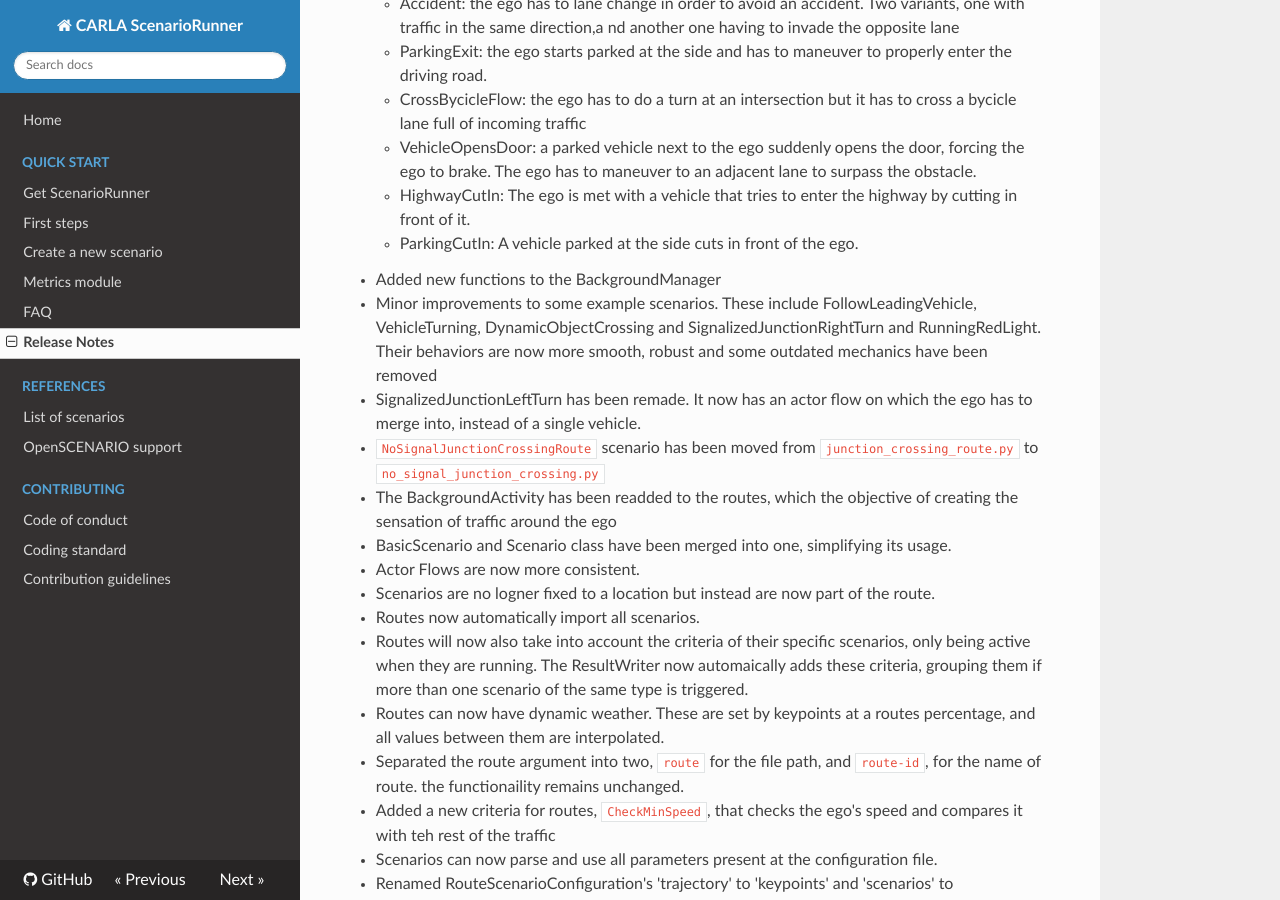
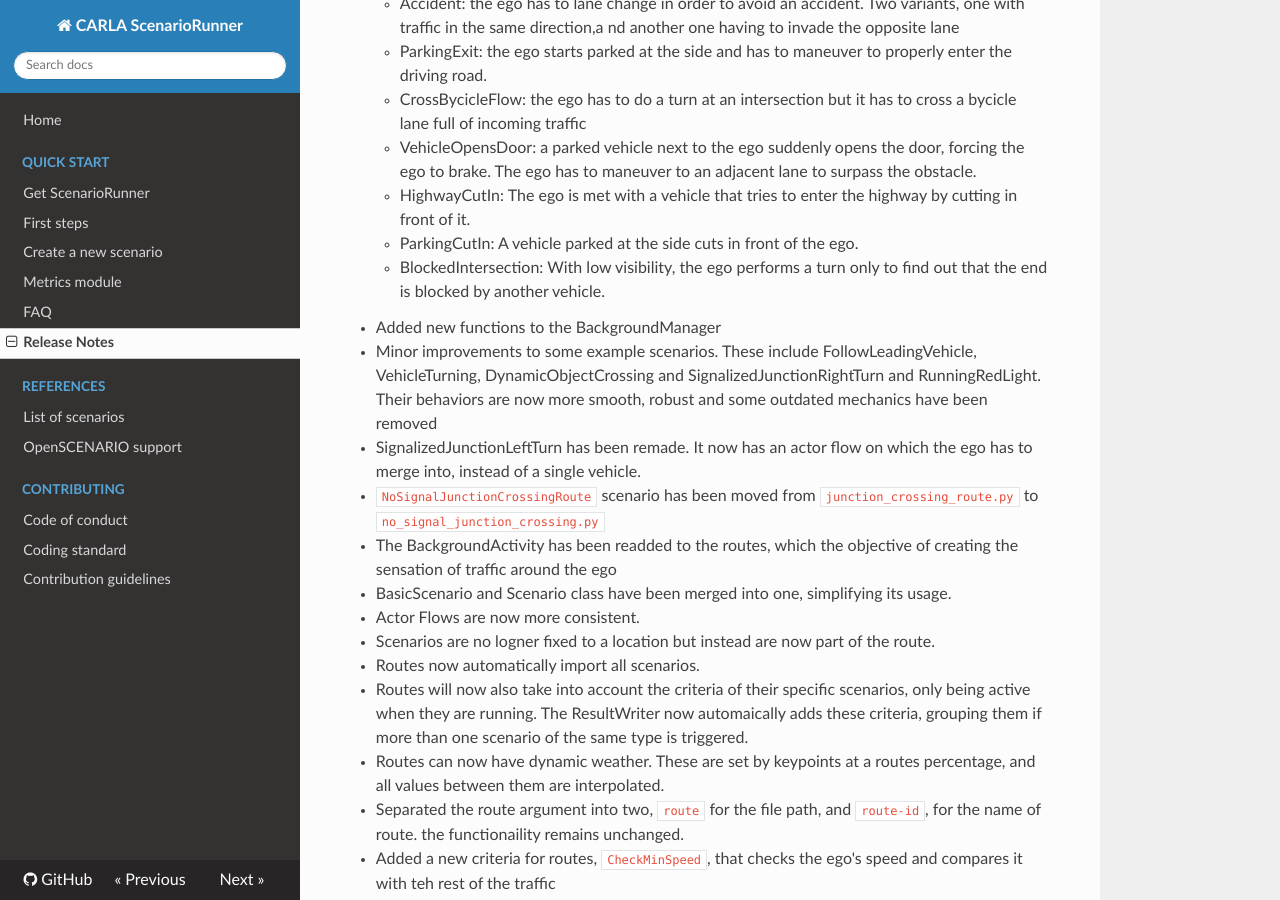
Before and after one commit to carla-simulator/scenario_runner, an MkDocs documentation site: the page built from Docs/CHANGELOG.md, in a window 1280 px wide and 900 px high, scrolled down 677 px. Built offline with MkDocs 1.6.1, drawn with Linux system fonts in a browser that asks for light colours; nearby versions of some CDN libraries.

Commit message:
Add changelog

```diff
--- a/Docs/CHANGELOG.md
+++ b/Docs/CHANGELOG.md
@@ -24,6 +24,7 @@
     - VehicleOpensDoor: a parked vehicle next to the ego suddenly opens the door, forcing the ego to brake. The ego has to maneuver to an adjacent lane to surpass the obstacle.
     - HighwayCutIn: The ego is met with a vehicle that tries to enter the highway by cutting in front of it.
     - ParkingCutIn: A vehicle parked at the side cuts in front of the ego.
+    - BlockedIntersection: With low visibility, the ego performs a turn only to find out that the end is blocked by another vehicle.
 * Added new functions to the BackgroundManager
 * Minor improvements to some example scenarios. These include FollowLeadingVehicle, VehicleTurning, DynamicObjectCrossing and SignalizedJunctionRightTurn and RunningRedLight. Their behaviors are now more smooth, robust and some outdated mechanics have been removed
 * SignalizedJunctionLeftTurn has been remade. It now has an actor flow on which the ego has to merge into, instead of a single vehicle.
```
